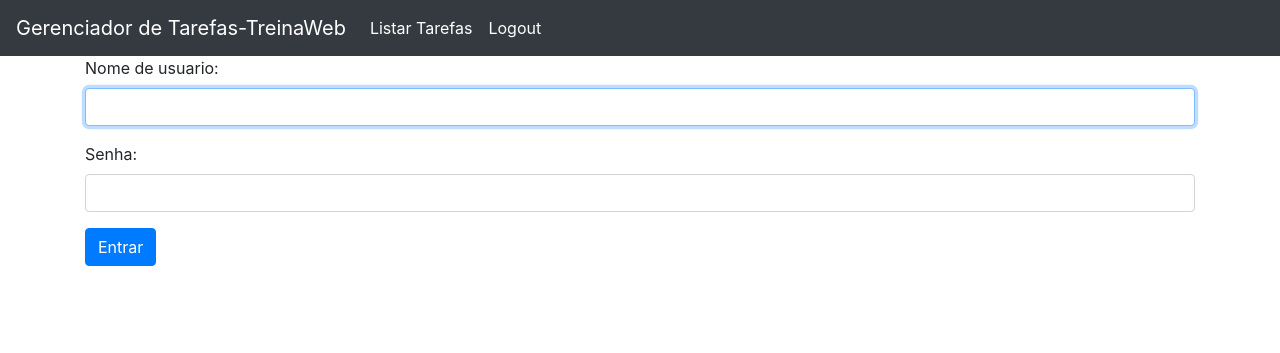
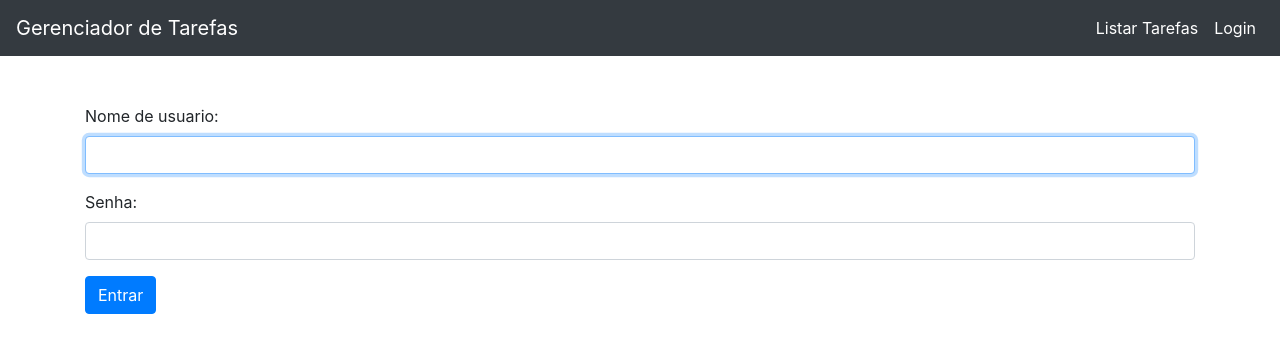
Before and after one commit to Thalesousa/TW-Semana-Django, a Django app: page /logar_usuario?next=/remover_tarefas/1 in a window 1280 px wide. Shown: the top 353 px of the page. Run offline with Django 3.2, Linux system fonts and the light colour scheme; some libraries are stand-ins or nearby versions.

Commit message:
editando arquivo base

```diff
--- a/app/templates/base.html
+++ b/app/templates/base.html
@@ -13,25 +13,29 @@
 <body>
 
     <nav class="navbar navbar-expand-lg navbar-dark bg-dark">
-        <a class="navbar-brand" href="#">Gerenciador de Tarefas-TreinaWeb</a>
+        <a class="navbar-brand" href="#">Gerenciador de Tarefas</a>
         <button class="navbar-toggler" type="button" data-toggle="collapse" data-target="#navbarNav"
             aria-controls="navbarNav" aria-expanded="false" aria-label="Toggle navigation">
             <span class="navbar-toggler-icon"></span>
         </button>
         <div class="collapse navbar-collapse" id="navbarNav">
-            <ul class="navbar-nav">
+            <ul class="navbar-nav ml-auto">
                 <li class="nav-item active">
                     <a class="nav-link" href="{% url 'listar_tarefas' %}">Listar Tarefas</a>
                 </li>
-                <li class="nav-item active">
-                    <a class="nav-link" href="{% url 'deslogar_usuario' %}">Logout</a>
+                <li class="nav-item active ">
+                    {% if not user.is_authenticated %}
+                        <a class="nav-link " href="{% url 'deslogar_usuario' %}">Login</a>
+                    {% else %}
+                        <a class="nav-link " href="{% url 'deslogar_usuario' %}">Logout</a>
+                    {% endif %}
                 </li>
             </ul>
         </div>
     </nav>
 
     <main class="container">
-
+        <div class="py-4"></div>
         {% block conteudo %}
 
         {% endblock conteudo %}
```
